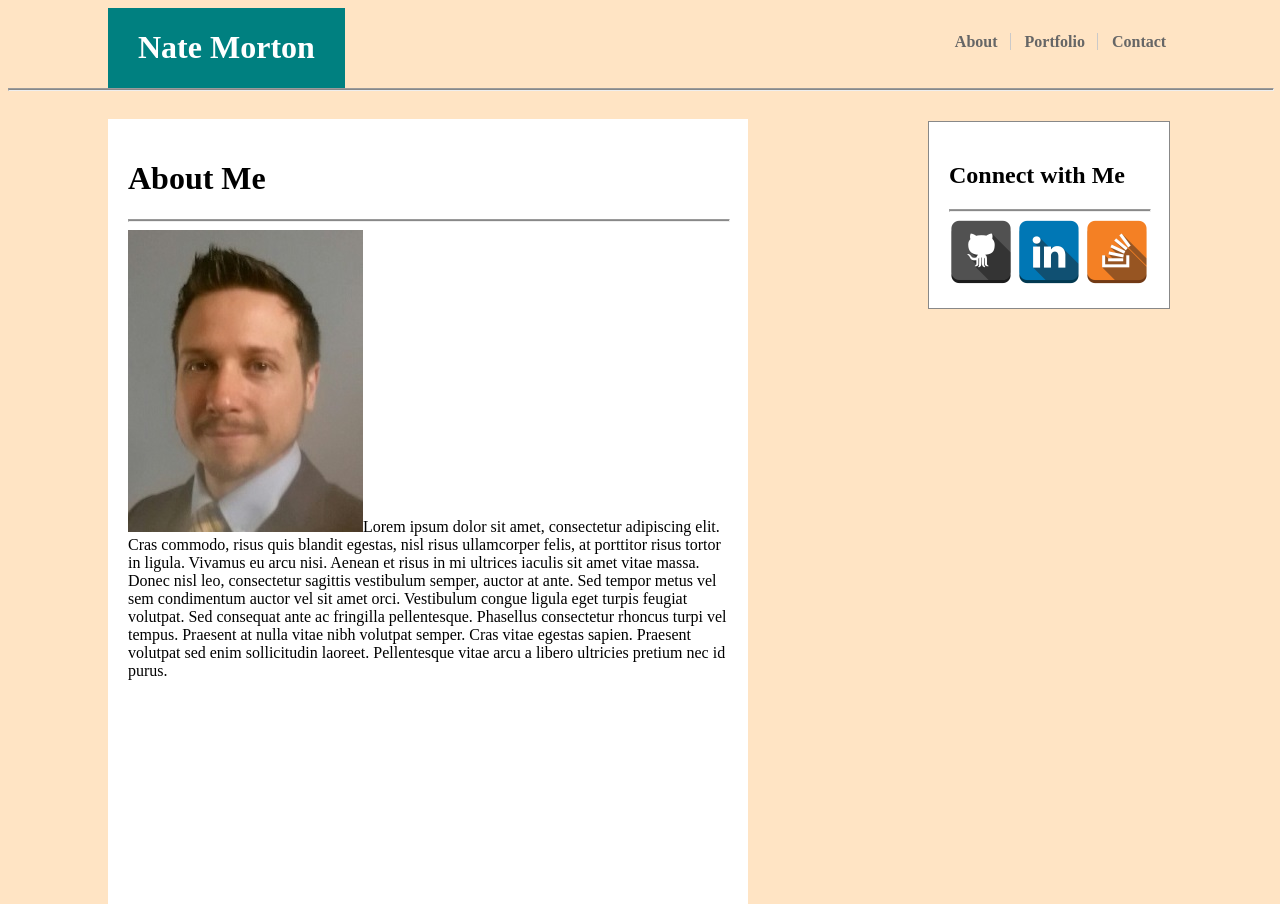
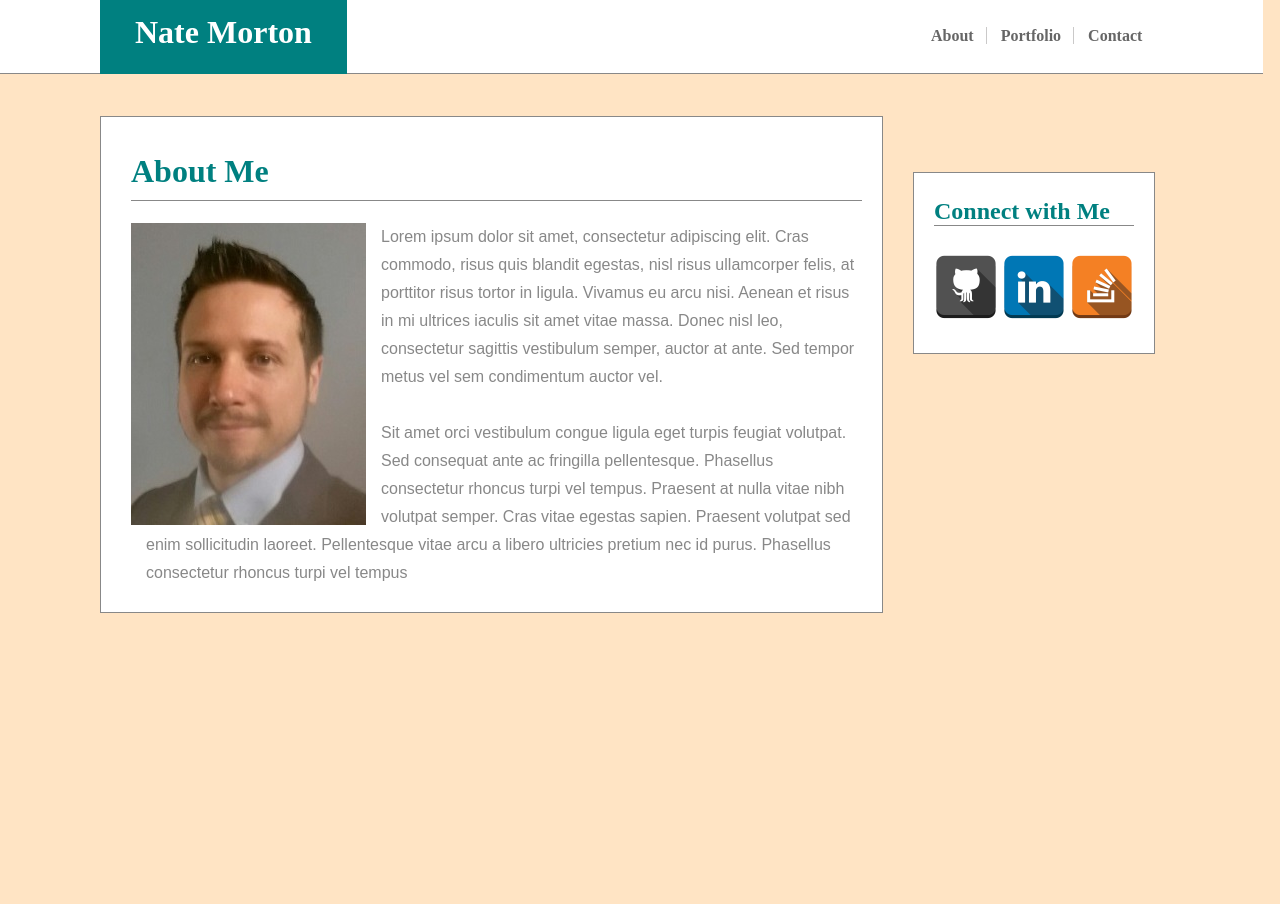
Before and after one commit to n8morton/Basic-Portfolio, a plain HTML site: page index.html in a window 1280 px wide. After the commit the page ends 800 px from the top, so only its background shows below. Drawn offline with Linux system fonts and the light colour scheme.

Commit message:
worked on css layout for about me section

```diff
--- a/assets/css/style.css
+++ b/assets/css/style.css
@@ -1,19 +1,34 @@
+#div1{
+    background-color: white;
+    position: relative;
+    top: -22px;
+    height: 95px;
+    border-bottom: 1px solid #888;
+
+
+}
+
 header {
     background-color: teal;
     color: white;
-    padding: 0px 30px 0px 30px;
-    float: left;
+    padding: 15px 35px 1px 35px;
+    width: 177px;
     position: relative;
     left: 100px;
+    top: 0px;
 }
 
-#div1 {
-    background-color: white;
-}
 
 nav {
-    float: left;
-    margin-left: 100px
+    position: absolute;
+    top: 22px;
+    left: 921px;
+    width: 342px;
+    height: 73px;
+    background-color: white;
+    border-bottom: 1px solid #888;
+
+
 
 
 
@@ -21,13 +36,12 @@ nav {
 
 .nav-links{
     text-decoration: none;
-    position: relative;
-    left: 600px;
-    top: 25px;
     font-weight: bold;
     color: #666;
     padding-right: 12px;
     padding-left: 10px;
+    position: relative;
+    top: 27px;
 }
 
 #about-link{
@@ -38,37 +52,68 @@ nav {
     border-right: 1px solid #cac9c9;
 }
 
-hr {
-    width:100%; height:1px; background: #888
-}
 
 body{
     background-color: bisque;
+    margin: 0;
+    width: 932px;
 }
 
 
 #about-me{
     background-color: white;
-    width: 600px;
-    padding: 20px;
+    width: 731px;
+    height: 455px;
+    padding: 15px 20px 25px 30px;
     position: relative;
     left: 100px;
     top: 20px;
+    border: 1px solid #888;
 }
 
-#contact-me{
+#connect{
     background-color: white;
     width: 200px;
-    padding: 20px;
+    padding: 5px 20px 39px 20px;
     position: relative;
-    left: 800px;
-    top: -575px;
+    left: 913px;
+    top: -421px;
     border: 1px solid #888;
+}
 
-
+#connect h2{
+    border-bottom: 1px solid #888
 }
 
 .social-media{
     width: 64px;
     height: 64px;
+    position: relative;
+    top: 9px
+
 }
+
+#about-me h1{
+    font-size: 2em;
+    color: teal;
+    border-bottom: 1px solid #888;
+    padding-bottom: 10px;
+}
+
+h2{
+    color: teal;
+}
+
+#about-me img{
+    float: left;
+}
+
+#about-me p{
+    position: relative;
+    left: 15px;
+    padding: 0px 20px 0px 0px;
+    font-family: Arial, Helvetica, sans-serif;
+    color: #888;
+    line-height: 1.75;
+
+}
--- a/index.html
+++ b/index.html
@@ -5,7 +5,7 @@
     <meta name="viewport" content="width=device-width, initial-scale=1.0">
     <meta http-equiv="X-UA-Compatible" content="ie=edge">
     <title>Document</title>
-
+    <!-- <link rel="stylesheet" type="text/css" href="assets/css/reset.css"> -->
     <link rel="stylesheet" type="text/css" href="assets/css/style.css">
 </head>
 <body>
@@ -22,32 +22,35 @@
 
         </nav>
     </div>
-    <hr />
+
 
     <div id="about-me">
         <h1>About Me</h1>
-        <hr />
-        <img src="assets/images/profile.jpg"
+
+        <img src="assets/images/profile.jpg">
         <p>Lorem ipsum dolor sit amet, consectetur adipiscing elit. Cras commodo, risus
         quis blandit egestas, nisl risus ullamcorper felis, at porttitor risus tortor in ligula.
         Vivamus eu arcu nisi. Aenean et risus in mi ultrices iaculis sit amet vitae massa. Donec nisl
         leo, consectetur sagittis vestibulum semper, auctor at ante. Sed tempor metus vel sem
-        condimentum auctor vel sit amet orci. Vestibulum congue ligula eget turpis feugiat volutpat.
+        condimentum auctor vel. <br><br> Sit amet orci vestibulum congue ligula eget turpis feugiat volutpat.
         Sed consequat ante ac fringilla pellentesque. Phasellus consectetur rhoncus turpi vel tempus.
         Praesent at nulla vitae nibh volutpat semper. Cras vitae egestas sapien. Praesent volutpat sed
-        enim sollicitudin laoreet. Pellentesque vitae arcu a libero ultricies pretium nec id purus.</p>
+        enim sollicitudin laoreet. Pellentesque vitae arcu a libero ultricies pretium nec id purus.
+        Phasellus consectetur rhoncus turpi vel tempus</p>
 
-    <div id="contact-me">
+    </div>
+
+    <div id="connect">
 
         <h2>Connect with Me</h2>
-        <hr />
+
         <a href=""><img class="social-media" src="assets/images/github-128-2.png"></a>
         <a href=""><img class="social-media" src="assets/images/linkedin-128-2.png"></a>
         <a href=""><img class="social-media" src="assets/images/stackoverflow-128-2.png"></a>
 
     </div>
 
-    </div>
+
 
 </body>
 </html>
```
